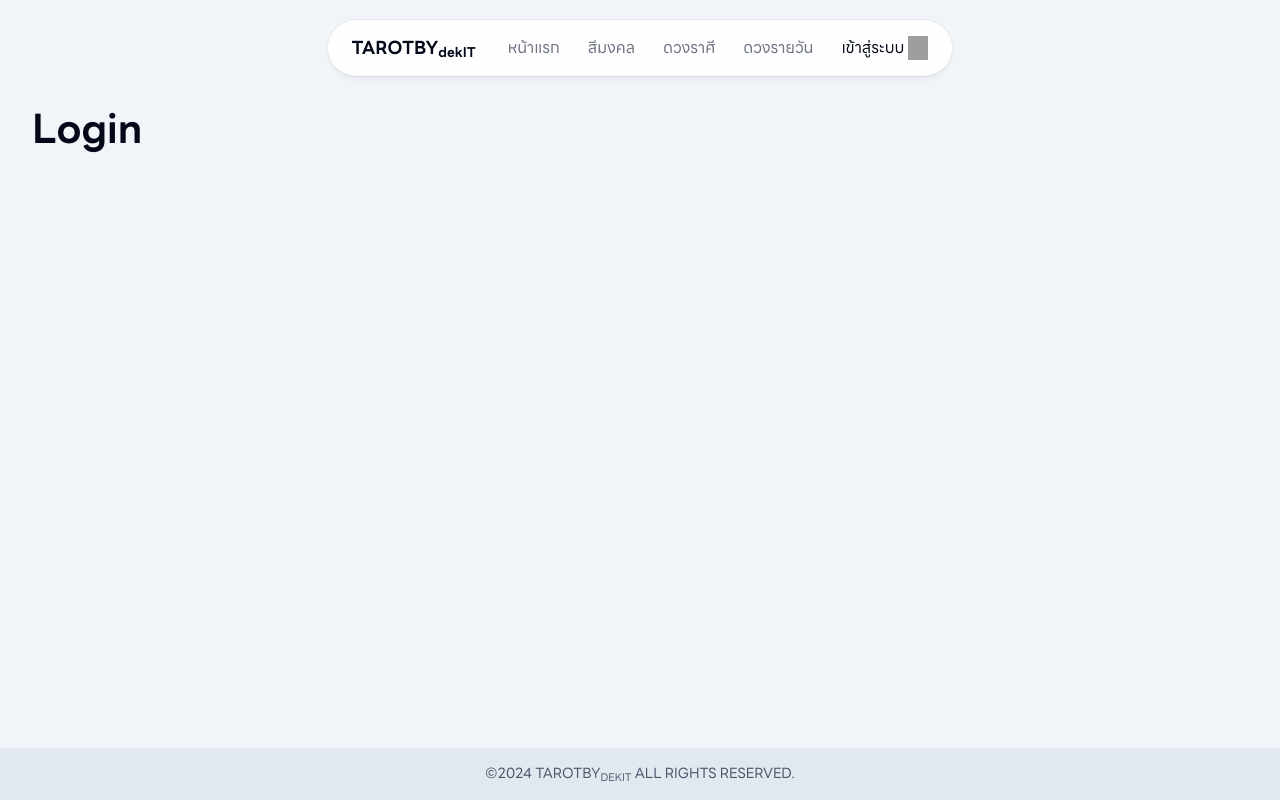
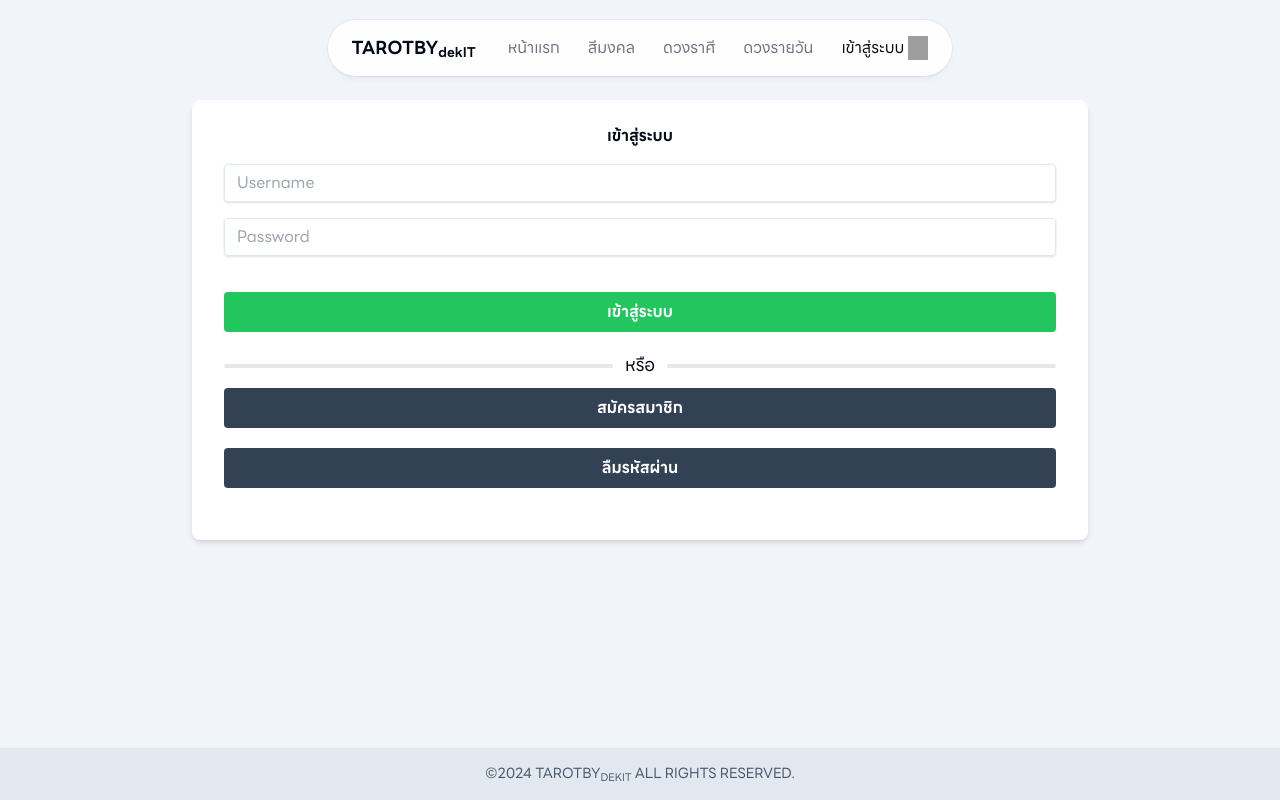
Before and after one commit to artijo/tarot-client, a React (Vite) app: page /login in a window 1280 px wide. Built offline with nearby package versions, Linux system fonts and the light colour scheme; grey boxes are pictures that could not be loaded.

Commit message:
Login Page Layout

```diff
--- a/src/App.jsx
+++ b/src/App.jsx
@@ -3,6 +3,7 @@
 import Home from "./Pages/Home";
 import Login from "./Pages/Login";
 import NotFound from "./Pages/404";
+import Register from "./Pages/Register";
 
 function App() {
 
@@ -10,7 +11,7 @@
     <Routes>
       <Route path="/" element={<Home />} />
       <Route path="/login" element={<Login />} />
-
+      <Route path="/register" element={<Register />} />
       <Route path="*" element={<NotFound />} />
     </Routes>
   )
--- a/src/Pages/Login.jsx
+++ b/src/Pages/Login.jsx
@@ -1,9 +1,49 @@
 import UserLayout from "../Layouts/userLayout";
+import { Link } from "react-router-dom";
 
 function Login() {
     return (
         <UserLayout>
-            <h1>Login</h1>
+            <div class="max-w-4xl mx-auto">
+                <form class="bg-white shadow-md rounded-lg px-8 pt-6 pb-8 mb-4">
+                    <div class="text-center mb-4 font-bold">
+                        เข้าสู่ระบบ
+                    </div>
+                    <div class="mb-4">
+                        <input class="shadow appearance-none border rounded w-full py-2 px-3 text-gray-700 leading-tight focus:outline-none focus:shadow-outline"
+                        id="username" type="text" placeholder="Username" />
+                    </div>
+
+                    <div class="mb-6">
+                        <input class="shadow appearance-none border rounded w-full py-2 px-3 text-gray-700 mb-3 leading-tight focus:outline-none focus:shadow-outline"
+                        id="password" type="password" placeholder="Password" />
+                    </div>
+
+                    <div class="flex items-center justify-between flex-col">
+                        <button class="bg-green-500 hover:bg-green-700 text-white font-bold py-2 px-4 rounded focus:outline-none focus:shadow-outline mb-5 w-full"
+                        type="button">
+                            เข้าสู่ระบบ
+                        </button>
+                        <h3 class="flex items-center w-full mb-2">
+                            <span class="flex-grow bg-gray-200 rounded h-1"></span>
+                            <span class="mx-3 text-lg font-medium">หรือ</span>
+                            <span class="flex-grow bg-gray-200 rounded h-1"></span>
+                        </h3>
+                        <Link to="/register" class="w-full">
+                            <button class="bg-slate-700 hover:bg-slate-500 text-white font-bold py-2 px-4 rounded focus:outline-none focus:shadow-outline mb-5 w-full"
+                                type="button">
+                                    สมัครสมาชิก
+                            </button>
+                        </Link>
+                        <a href="/" class="w-full">
+                            <button class="bg-slate-700 hover:bg-slate-500 text-white font-bold py-2 px-4 rounded focus:outline-none focus:shadow-outline mb-5 w-full"
+                            type="button">
+                                ลืมรหัสผ่าน
+                            </button>
+                        </a>
+                    </div>
+                </form>
+            </div>
         </UserLayout>
     );
 }
--- /dev/null
+++ b/src/Pages/Register.jsx
@@ -0,0 +1,11 @@
+import UserLayout from "../Layouts/userLayout";
+
+function Register(){
+    return (
+        <UserLayout>
+            Test
+        </UserLayout>
+    );
+}
+
+export default Register;
```
